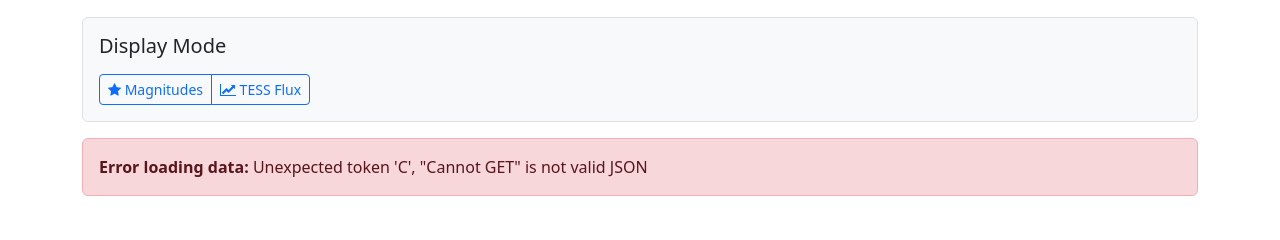
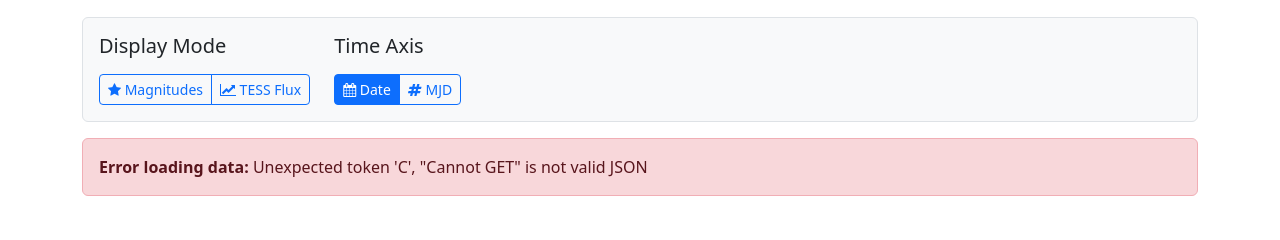
Before and after one commit to karpov-sv/lcserver, a Django app: template lcserver/templates/lightcurve_viewer.html in a window 1280 px wide. Shown: the part 167-407 px from the top of the page. Run offline with Django 4.2, Linux system fonts and the light colour scheme; the template is opened without the code that fills it, so the values that code supplies are empty; parts of the project's set-up code (start-up, migrations or seed data) failed here and were passed over; some libraries are stand-ins or nearby versions.

Commit message:
Put the light curve right after the data sources, and let the time axis be switched
The plot sat below the phase folding panel, so it was pushed further down as
that panel grew - the periodogram in particular. It now follows the data
sources directly, with the folding controls and the periodogram underneath.

The time axis carried no control: it showed calendar dates, but flipped to
MJD by itself once any series passed five thousand points, which is every
TESS light curve. Make it an explicit switch defaulting to dates, which are
what one usually wants to read, and keep MJD a click away for picking times
off the plot. The choice is carried in the URL so that switching between
magnitudes and flux does not quietly reset it.

Date conversions were already cached per series, so nothing is recomputed as
the axis is toggled; the plot is re-initialized rather than reacted to, as
the axis changes type and a preserved range would be in the wrong units.

```diff
--- a/lcserver/templates/lightcurve_viewer.html
+++ b/lcserver/templates/lightcurve_viewer.html
@@ -118,6 +118,8 @@
 
 <!-- Mode Toggle -->
 <div class="control-panel">
+  <div class="d-flex flex-wrap align-items-end gap-4">
+    <div>
       <h5 class="mb-3">Display Mode</h5>
       <div class="btn-group">
         <button onclick="switchMode('magnitude')" class="btn btn-sm {% if data_mode == 'magnitude' %}btn-primary{% else %}btn-outline-primary{% endif %}">
@@ -126,6 +128,22 @@
         <button onclick="switchMode('flux')" class="btn btn-sm {% if data_mode == 'flux' %}btn-primary{% else %}btn-outline-primary{% endif %}">
           <i class="fa fa-line-chart"></i> TESS Flux
         </button>
+      </div>
+    </div>
+
+    <div>
+      <h5 class="mb-3">Time Axis</h5>
+      <div class="btn-group" id="time-axis-toggle">
+        <button onclick="switchTimeAxis('date')" id="time-axis-date"
+                class="btn btn-sm btn-primary" title="Calendar date, UT">
+          <i class="fa fa-calendar"></i> Date
+        </button>
+        <button onclick="switchTimeAxis('mjd')" id="time-axis-mjd"
+                class="btn btn-sm btn-outline-primary" title="Modified Julian Date">
+          <i class="fa fa-hashtag"></i> MJD
+        </button>
+      </div>
+    </div>
   </div>
 </div>
 
@@ -179,6 +197,9 @@
   </div>
 </div>
 
+<!-- Plot Container -->
+<div id="plotly-container" style="width: 100%; height: 600px; display: none;"></div>
+
 <!-- Phase Folding Panel -->
 <div class="control-panel mt-3" id="phase-panel" style="display: none;">
   <h5 class="mb-3">Phase Folding</h5>
@@ -262,9 +283,6 @@
   </div>
 </div>
 
-<!-- Plot Container -->
-<div id="plotly-container" style="width: 100%; height: 600px; display: none;"></div>
-
 <script>
 // Light curve data (loaded asynchronously)
 let lightcurveData = [];
@@ -288,6 +306,10 @@ const phaseDataCache = {};
 
 // Track data loading state
 let dataLoaded = false;
+
+// How the time axis is labelled: calendar date, or MJD for picking times off
+// the plot. Dates by default, as they are what one usually wants to read.
+let timeAxisMode = 'date';
 
 // Convert MJD to JavaScript Date object
 // MJD 0 = November 17, 1858, 00:00 UTC
@@ -465,8 +487,10 @@ function updatePlot() {
     const dataKey = isMagnitudeMode ? 'mag' : 'flux';
     const errKey = isMagnitudeMode ? 'magerr' : 'flux_err';
 
-    // Check if any series has >5000 points (use MJD mode for performance)
-    const useMJDMode = !isPhaseFolded && lightcurveData.some(series => series.mjd.length > 5000);
+    // Phase folding has an axis of its own, so the choice only applies to the
+    // time axis. Date conversions are cached per series, so even the longest
+    // TESS light curves pay for them once.
+    const useMJDMode = !isPhaseFolded && timeAxisMode === 'mjd';
 
     lightcurveData.forEach((series, index) => {
         const state = seriesState[index];
@@ -796,6 +820,28 @@ function updatePlot() {
     }
 }
 
+// Switch the time axis between calendar dates and MJD. Purely a matter of
+// display, so the data is not reloaded - but the axis changes type, which
+// Plotly.react does not pick up, hence the forced re-initialization.
+function switchTimeAxis(mode) {
+    if (mode === timeAxisMode)
+        return;
+
+    timeAxisMode = mode;
+
+    const isDate = mode === 'date';
+    document.getElementById('time-axis-date').className =
+        'btn btn-sm ' + (isDate ? 'btn-primary' : 'btn-outline-primary');
+    document.getElementById('time-axis-mjd').className =
+        'btn btn-sm ' + (isDate ? 'btn-outline-primary' : 'btn-primary');
+
+    if (plotInitialized) {
+        plotInitialized = false;
+        updatePlot();
+        plotInitialized = true;
+    }
+}
+
 // Update phase folding parameters and redraw plot
 function updatePhaseFolding() {
     const periodInput = document.getElementById('period-input');
@@ -1307,6 +1353,12 @@ function switchMode(newMode) {
         url += `&epoch=${encodeURIComponent(epoch)}`;
     }
 
+    // Carried over, so that switching between magnitudes and flux does not
+    // silently put the axis back to dates
+    if (timeAxisMode !== 'date') {
+        url += `&time=${encodeURIComponent(timeAxisMode)}`;
+    }
+
     // Update URL without reloading (for better UX and browser history)
     window.history.pushState({mode: newMode}, '', url);
 
@@ -1432,6 +1484,13 @@ function loadLightcurveData() {
                     phaseEpoch = parseFloat(urlEpoch) || 0;
                 }
 
+                // Restore the time axis choice carried over by switchMode()
+                if (getUrlParameter('time') === 'mjd') {
+                    timeAxisMode = 'mjd';
+                    document.getElementById('time-axis-date').className = 'btn btn-sm btn-outline-primary';
+                    document.getElementById('time-axis-mjd').className = 'btn btn-sm btn-primary';
+                }
+
                 updateLoadingStatus('Initializing visualization...');
 
                 console.log(`before initializeControls`);
```
Lines whose indentation alone changed are shown as unchanged.
